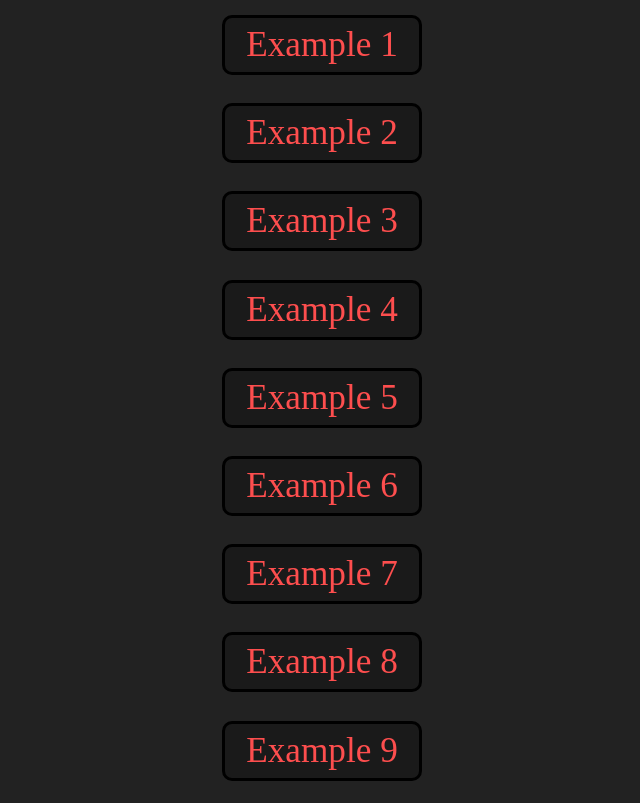
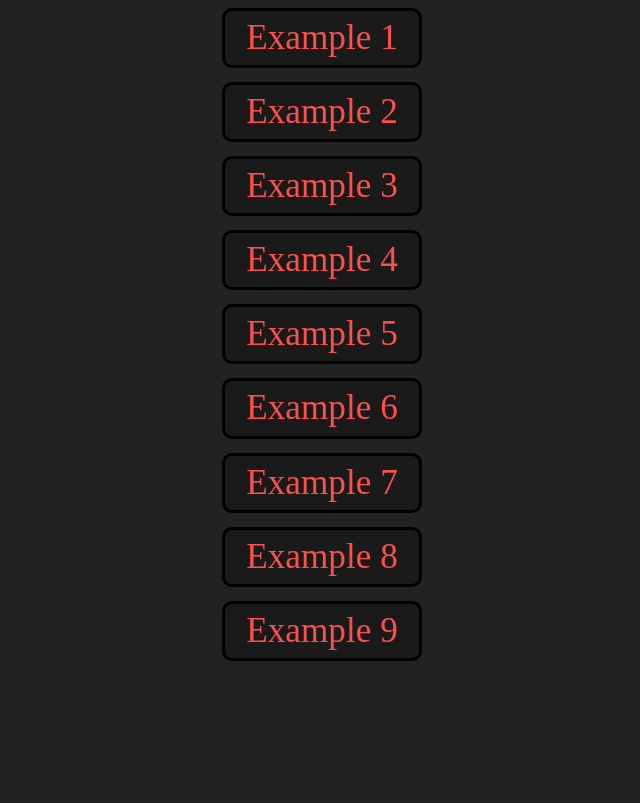
Before and after one commit to MaximSadovskiy/HeReact, a plain HTML site: page Index.html in a window 1280 px wide. Shown: the part 92-895 px from the top of the page, without its empty margins (318-958 px from the left). After the commit the page ends 800 px from the top, so only its background shows below. Drawn offline with Linux system fonts and the light colour scheme.

Commit message:
fix buttons

```diff
--- a/styles.css
+++ b/styles.css
@@ -15,7 +15,7 @@ button {
   color: #fd4e4e;
   cursor: pointer;
   transition: border-color 0.35s;
-  margin: 0.4em;
+  margin: 0.2em;
   box-sizing: border-box; /* includes border in size */
   pointer-events: auto;
 }
```
